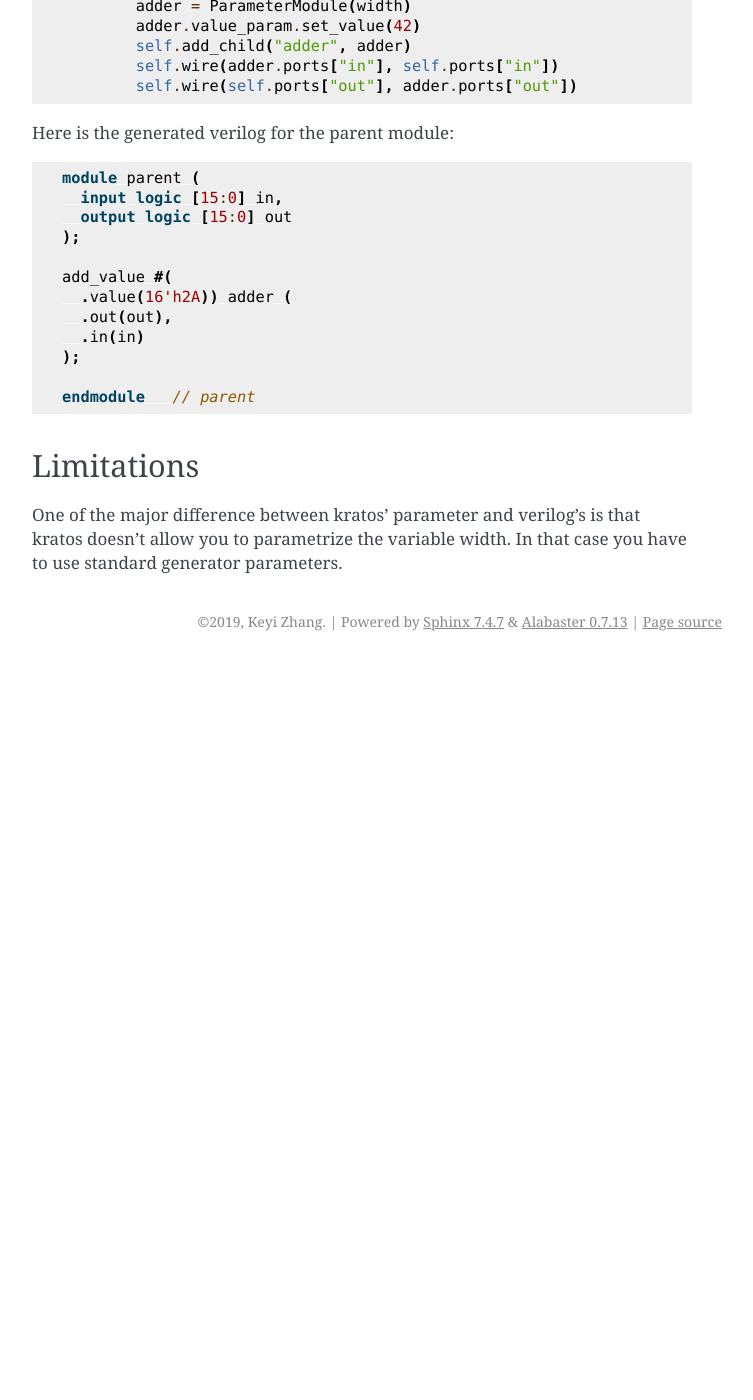
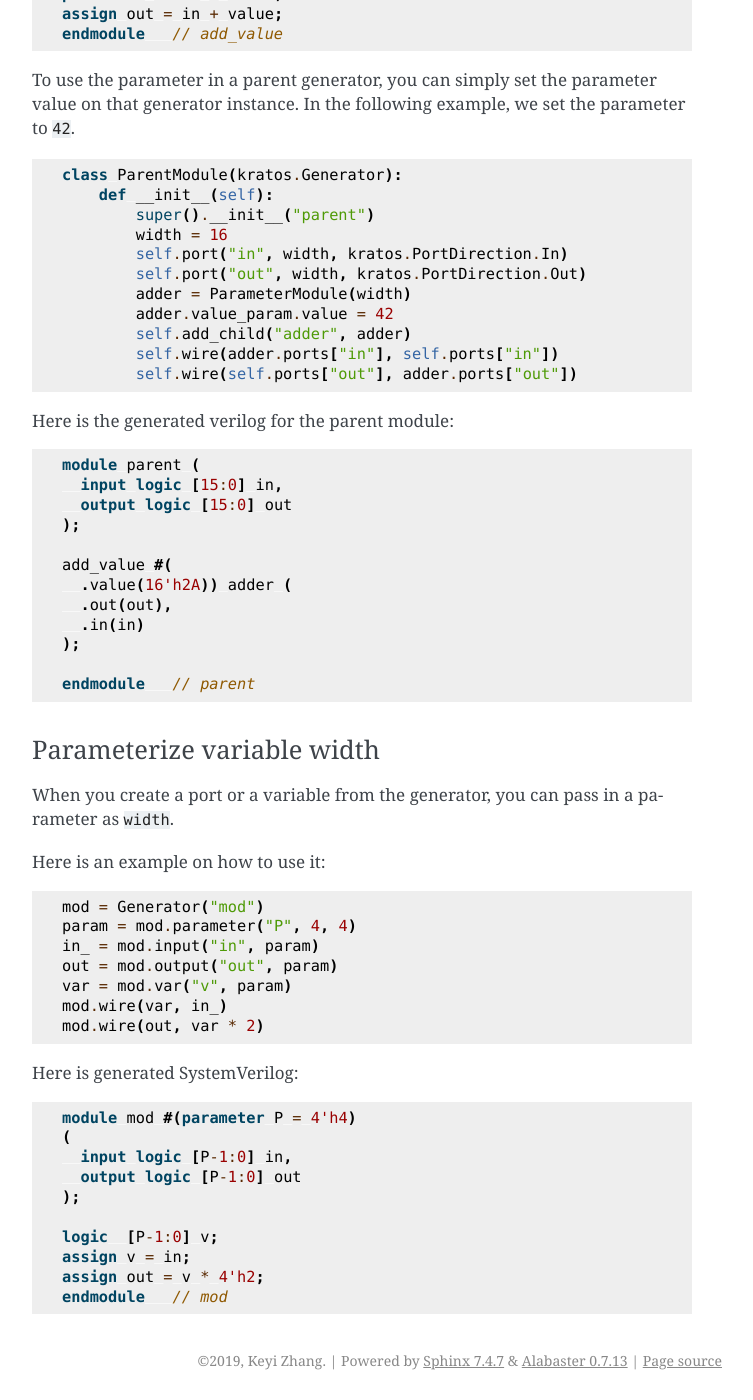
Before and after one commit to Kuree/kratos, a Sphinx documentation site: the page built from docs/advanced/parameter.rst, in a window 1280 px wide and 1400 px high, scrolled down 1125 px. Shown: the whole window, without its empty margins (388-1141 px from the left). Built offline with Sphinx 7.4.7, drawn with Linux system fonts in a browser that asks for light colours; before the commit the page ends 1786 px from its top, so only the background shows below that; some of the changed text lies outside the part shown.

Commit message:
add documentation about parameters; resolve #97

```diff
--- a/docs/advanced/parameter.rst
+++ b/docs/advanced/parameter.rst
@@ -14,18 +14,34 @@
 
 Examples
 ========
+
+Kratos allows you to either parameterize constant values or variable widths.
+Although it's more restricted than what SystemVerilog offers, it should cover
+the majority of use cases. You can also directly use Python's meta-programming
+to parameterize your generators.
+
+Here is the function definition for parameter
+
+.. code-block:: Python
+
+  def parameter(self, name: str, width: int, default_value=0,
+                  is_signed: bool = False)
+
+Parameterize constant values
+----------------------------
+
 We can create a module that add ``value`` to the input and then output the
 sum. Here is the python code that defines a module called ``add_value``. Here
 we created a parameter called ``value``.
 
 .. code-block:: Python
 
-    class ParameterModule(kratos.Generator):
+  class ParameterModule(kratos.Generator):
     def __init__(self, width):
         super().__init__("add_value")
         in_ = self.port("in", width, kratos.PortDirection.In)
         out_ self.port("out", width, kratos.PortDirection.Out)
-        self.value_param = self.parameter("value", width)
+        self.value_param = self.parameter("value", width, default_value=0)
         self.add_stmt(out_.assign(in_ + self.value_param))
 
 Here is the generated verilog:
@@ -55,7 +71,7 @@
             self.port("in", width, kratos.PortDirection.In)
             self.port("out", width, kratos.PortDirection.Out)
             adder = ParameterModule(width)
-            adder.value_param.set_value(42)
+            adder.value_param.value = 42
             self.add_child("adder", adder)
             self.wire(adder.ports["in"], self.ports["in"])
             self.wire(self.ports["out"], adder.ports["out"])
@@ -77,9 +93,34 @@
 
   endmodule   // parent
 
-Limitations
-===========
+Parameterize variable width
+---------------------------
+When you create a port or a variable from the generator, you can pass in a
+parameter as ``width``.
 
-One of the major difference between kratos' parameter and verilog's is that
-kratos doesn't allow you to parametrize the variable width. In that case
-you have to use standard generator parameters.
+Here is an example on how to use it:
+
+.. code-block:: Python
+
+    mod = Generator("mod")
+    param = mod.parameter("P", 4, 4)
+    in_ = mod.input("in", param)
+    out = mod.output("out", param)
+    var = mod.var("v", param)
+    mod.wire(var, in_)
+    mod.wire(out, var * 2)
+
+Here is generated SystemVerilog:
+
+.. code-block:: SystemVerilog
+
+  module mod #(parameter P = 4'h4)
+  (
+    input logic [P-1:0] in,
+    output logic [P-1:0] out
+  );
+
+  logic  [P-1:0] v;
+  assign v = in;
+  assign out = v * 4'h2;
+  endmodule   // mod
```
